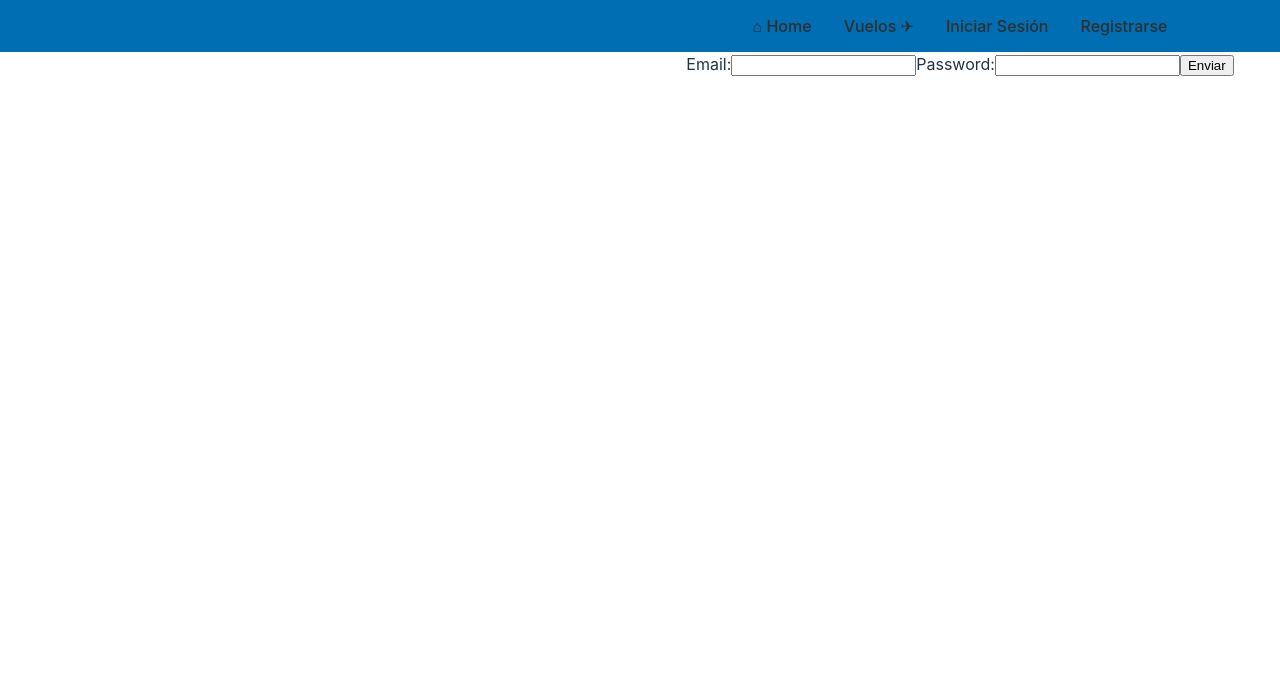
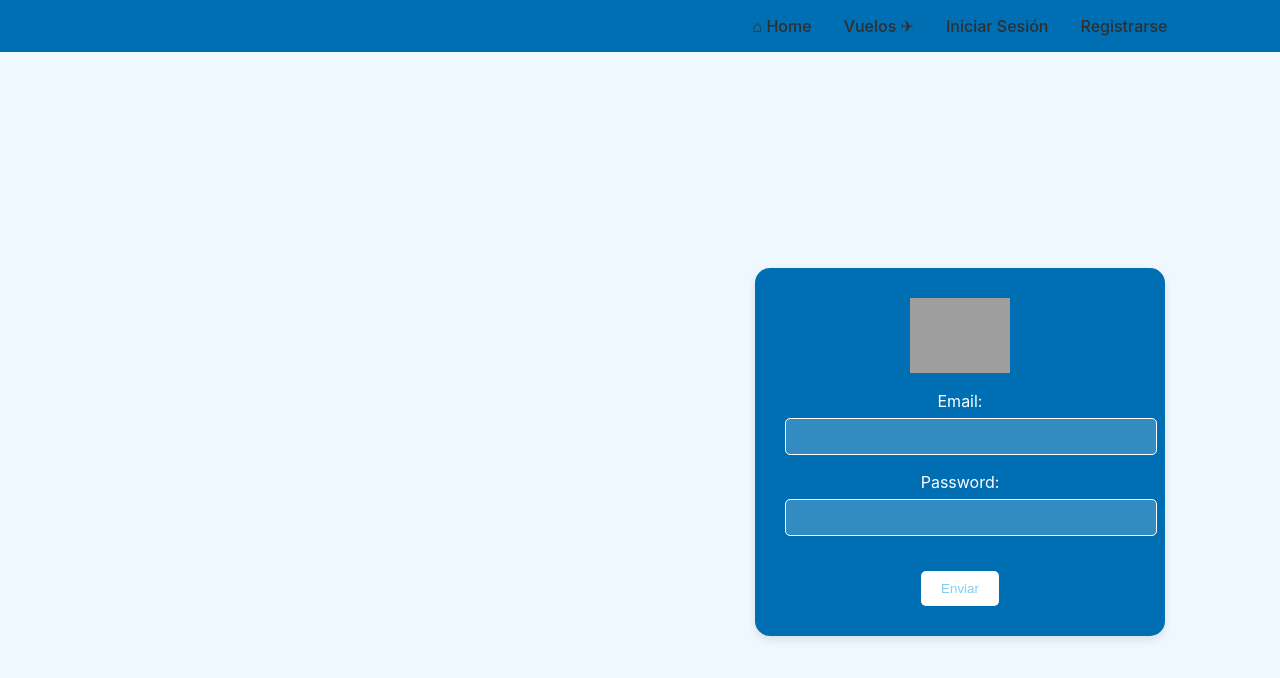
Before and after one commit to Julius9/IIC2173-grupo28-front, a React (Vite) app: page /login in a window 1280 px wide. Shown: the top 678 px of the page. Built offline with nearby package versions, Linux system fonts and the light colour scheme; grey boxes are pictures that could not be loaded.

Commit message:
styles in sign up and register

```diff
--- a/src/styles/App.css
+++ b/src/styles/App.css
@@ -4,6 +4,90 @@
 
   text-align: center;
 }
+
+.loginDiv {
+  display: flex;
+  justify-content: center;
+  align-items: center;
+  height: 100vh;
+  background-color: #f0f8ff; /* Fondo general de la página */
+}
+
+.Login {
+  background-color: #006eb2; /* Celeste claro */
+  padding: 30px;
+  border-radius: 15px;
+  color: white;
+  width: 350px;
+  box-shadow: 0 4px 8px rgba(0, 0, 0, 0.1);
+  text-align: center;
+}
+
+.Login form {
+  display: flex;
+  flex-direction: column;
+  align-items: flex-start;
+}
+
+.Login label {
+  margin-bottom: 15px;
+  width: 100%;
+  color: white;
+}
+
+.Login input[type="text"],
+.Login input[type="email"],
+.Login input[type="password"] {
+  width: 100%;
+  padding: 10px;
+  border-radius: 5px;
+  border: 1px solid #fff;
+  margin-top: 5px;
+  background-color: rgba(255, 255, 255, 0.2);
+  color: white;
+}
+
+.Login input[type="text"]::placeholder,
+.Login input[type="email"]::placeholder,
+.Login input[type="password"]::placeholder {
+  color: #ffffff;
+}
+
+.Login input[type="submit"] {
+  background-color: #ffffff;
+  color: #87CEEB;
+  border: none;
+  padding: 10px 20px;
+  border-radius: 5px;
+  cursor: pointer;
+  transition: background-color 0.3s ease;
+  align-self: center;
+  margin-top: 20px;
+}
+
+.Login input[type="submit"]:hover {
+  background-color: #add8e6;
+}
+
+.successMsg, .error {
+  background-color: rgba(255, 255, 255, 0.2);
+  padding: 10px;
+  border-radius: 5px;
+  margin-bottom: 15px;
+  width: 100%;
+  text-align: center;
+  color: #ffffff;
+}
+
+.successMsg {
+  border: 2px solid #00ff00;
+}
+
+.error {
+  border: 2px solid #ff0000;
+}
+
+
 .searchblock {
   background-color: #006eb2;
   padding: 20px;
--- a/src/user/login.jsx
+++ b/src/user/login.jsx
@@ -31,7 +31,9 @@ function Login() {
     };
 
     return (
-        <div className="Login">
+        <div className='loginDiv'>
+            <div className="Login">
+                <img src="https://static-00.iconduck.com/assets.00/user-icon-2048x2048-ihoxz4vq.png" alt="icon user" style={{ width: '100px', marginBottom: '10px' }} />
             {msg.length > 0 && <div className="successMsg"> {msg} </div>}
             {error && <div className="error">Hubo un error con el Login, por favor trata nuevamente.</div>}
             <form onSubmit={handleSubmit}>
@@ -58,6 +60,8 @@ function Login() {
                 <input type="submit" value="Enviar" />
             </form>
         </div>
+        </div>
+
     );
 }
 
--- a/src/user/signup.jsx
+++ b/src/user/signup.jsx
@@ -44,7 +44,7 @@ function Signup() {
 
                 <form onSubmit={handleSubmit}>
                     <label>
-                        Username:
+                        Tu Apodo:
                         <input
                             type="text"
                             name="username"
```
